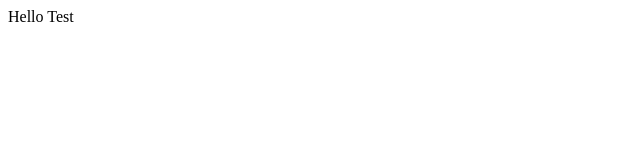
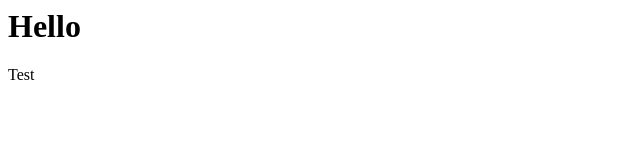
Before and after one commit to njschlue/greeter, a plain HTML site: page index.html in a window 1280 px wide. Shown: the whole page, without its empty margins (0-640 px from the left). Drawn offline with Linux system fonts and the light colour scheme.

Commit message:
Provided a header message

```diff
--- a/index.html
+++ b/index.html
@@ -1,9 +1,10 @@
 <html>
-Hello
 	<head>
 		<title>Welcom to our web site</title>
 	</head>
 
-	<body> Test
+	<body>
+	<h1>Hello</h1>
+	 Test
 	</body>
 </html>
```
